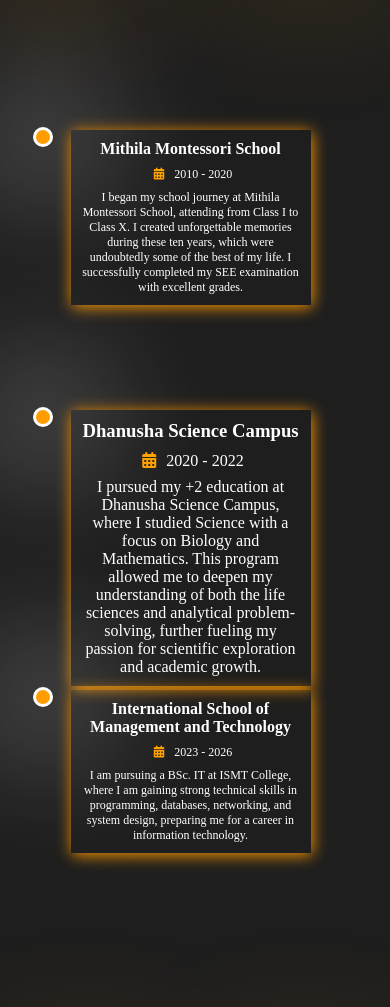
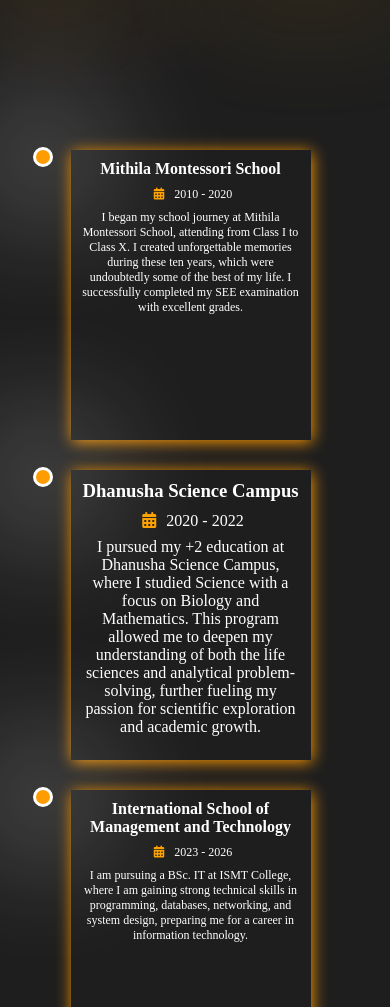
Before and after one commit to thakur-anish/Personal-Portfolio, a plain HTML site: page index.html in a window 390 px wide. Shown: the part 1652-2659 px from the top of the page. Drawn offline with Linux system fonts and the light colour scheme.

Commit message:
Update portfolio.css

```diff
--- a/portfolio.css
+++ b/portfolio.css
@@ -832,7 +832,7 @@
     }
 
     .dot {
-        margin: 130px 0;
+        margin: 150px 0;
     }
 
     .dot-content,
@@ -866,6 +866,7 @@
     .dot-content_2 {
         width: 240px;
         margin: 0px 35px;
+        height:290px;
     }
 
     .vertical-line {
```
